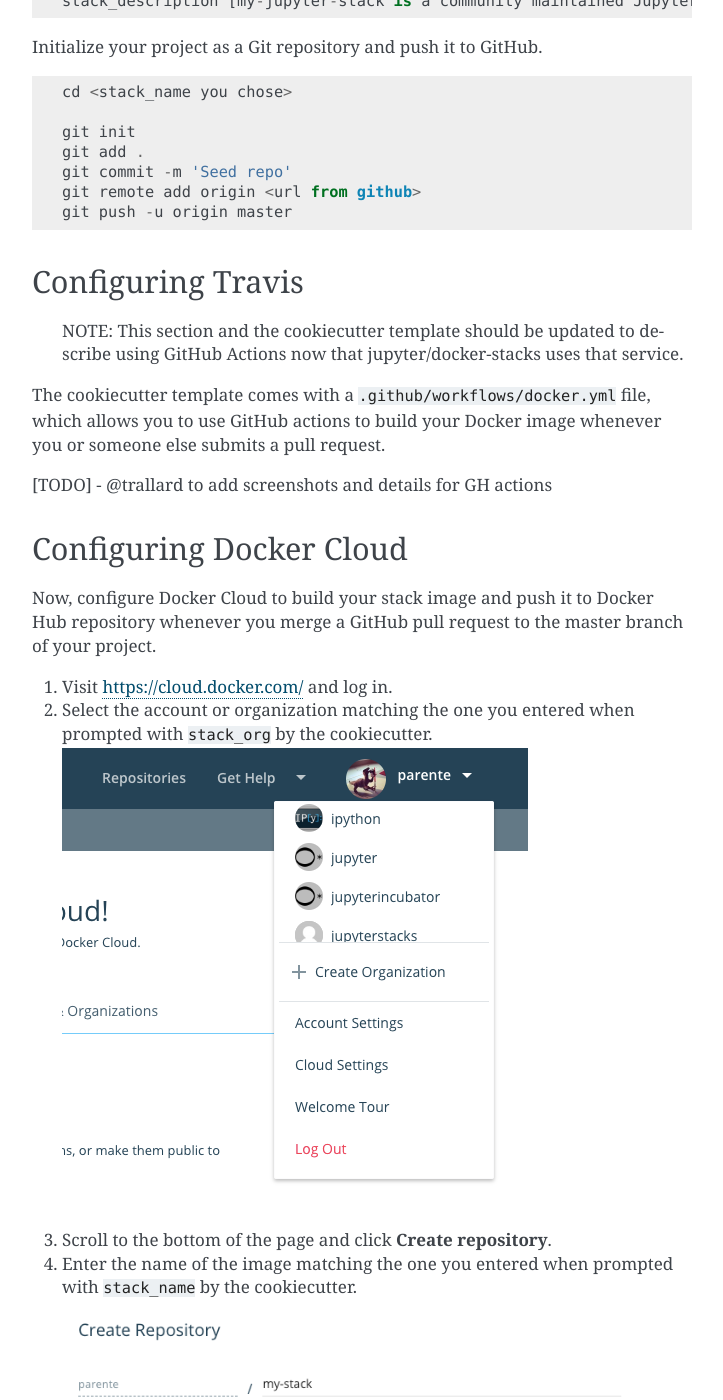
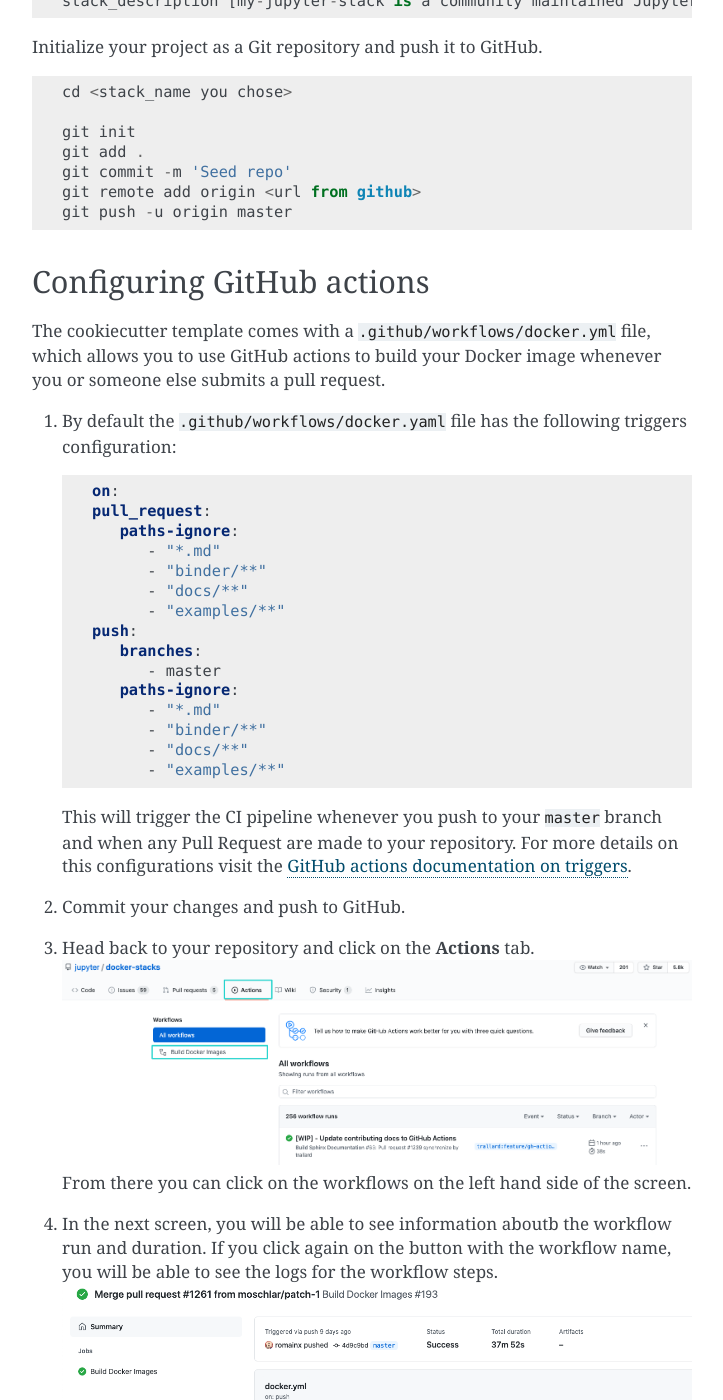
Before and after one commit to jupyter/docker-stacks, a Sphinx documentation site: the page built from docs/contributing/stacks.md, in a window 1280 px wide and 1400 px high, scrolled down 1222 px. Shown: the whole window, without its empty margins (388-1111 px from the left). Built offline with Sphinx 7.4.7, drawn with Linux system fonts in a browser that asks for light colours; pages that are not in the unit, such as notebooks, are missing from menus; some of the changed text lies outside the part shown.

Commit message:
:memo: Complete GitHub actions documentation

````diff
--- a/docs/contributing/stacks.md
+++ b/docs/contributing/stacks.md
@@ -72,14 +72,37 @@
 git push -u origin master
 ```
 
-## Configuring Travis
-
-> NOTE: This section and the cookiecutter template should be updated to describe using GitHub
-> Actions now that jupyter/docker-stacks uses that service.
+## Configuring GitHub actions
 
 The cookiecutter template comes with a `.github/workflows/docker.yml` file, which allows you to use GitHub actions to build your Docker image whenever you or someone else submits a pull request.
 
-[TODO] - @trallard to add screenshots and details for GH actions
+1. By default the `.github/workflows/docker.yaml` file has the following triggers configuration:
+
+   ```yaml
+   on:
+   pull_request:
+      paths-ignore:
+         - "*.md"
+         - "binder/**"
+         - "docs/**"
+         - "examples/**"
+   push:
+      branches:
+         - master
+      paths-ignore:
+         - "*.md"
+         - "binder/**"
+         - "docs/**"
+         - "examples/**"
+   ```
+
+   This will trigger the CI pipeline whenever you push to your `master` branch and when any Pull Request are made to your repository. For more details on this configurations visit the [GitHub actions documentation on triggers](https://docs.github.com/en/actions/reference/events-that-trigger-workflows).
+2. Commit your changes and push to GitHub.
+3. Head back to your repository and click on the **Actions** tab.
+![GitHub actions tab screenshot](../static/../_static/github-actions-tab.png)
+From there you can click on the workflows on the left hand side of the screen.
+4. In the next screen, you will be able to see information aboutb the workflow run and duration. If you click again on the button with the workflow name, you will be able to see the logs for the workflow steps.
+   ![Github actions workflow run screenshot](../static/../_static/github-actions-workflow.png)
 
 ## Configuring Docker Cloud
 
@@ -107,9 +130,9 @@
 13. Head back to your GitHub repository and click on the **Settings tab**.
    ![Github repository settings tab screenshot](../static/../_static/github-create-secrets.png)
 14. Click on the **Secrets** section and then on the **New repository secret** button on the top right corner (see image above).
-15. Create a **DOCKERHUB_TOKEN** secret and paste the Personal Access Token from DockerHub in the *value* field.
-   ![GitHub create token secret screenshot](../static/../_static/github-secret-token.png).
-16. Repeat the above step but creating a **DOCKERHUB_USERNAME** and replacing the *value* field with your DockerHub username. Your repository secrets section should look something like this:
+15. Create a **DOCKERHUB_TOKEN** secret and paste the Personal Access Token from DockerHub in the **value** field.
+   ![GitHub create token secret screenshot](../static/../_static/github-secret-token.png)
+16. Repeat the above step but creating a **DOCKERHUB_USERNAME** and replacing the *value* field with your DockerHub username. Once you have completed these steps your repository secrets section should look something like this:
    ![GitHub repository secrets created screenshot](../static/../_static/github-secrets-completed.png)
 
 ## Defining Your Image
````
Also changed, not shown: docs/_static/github-actions-tab.png (added), docs/_static/github-actions-workflow.png (added).
